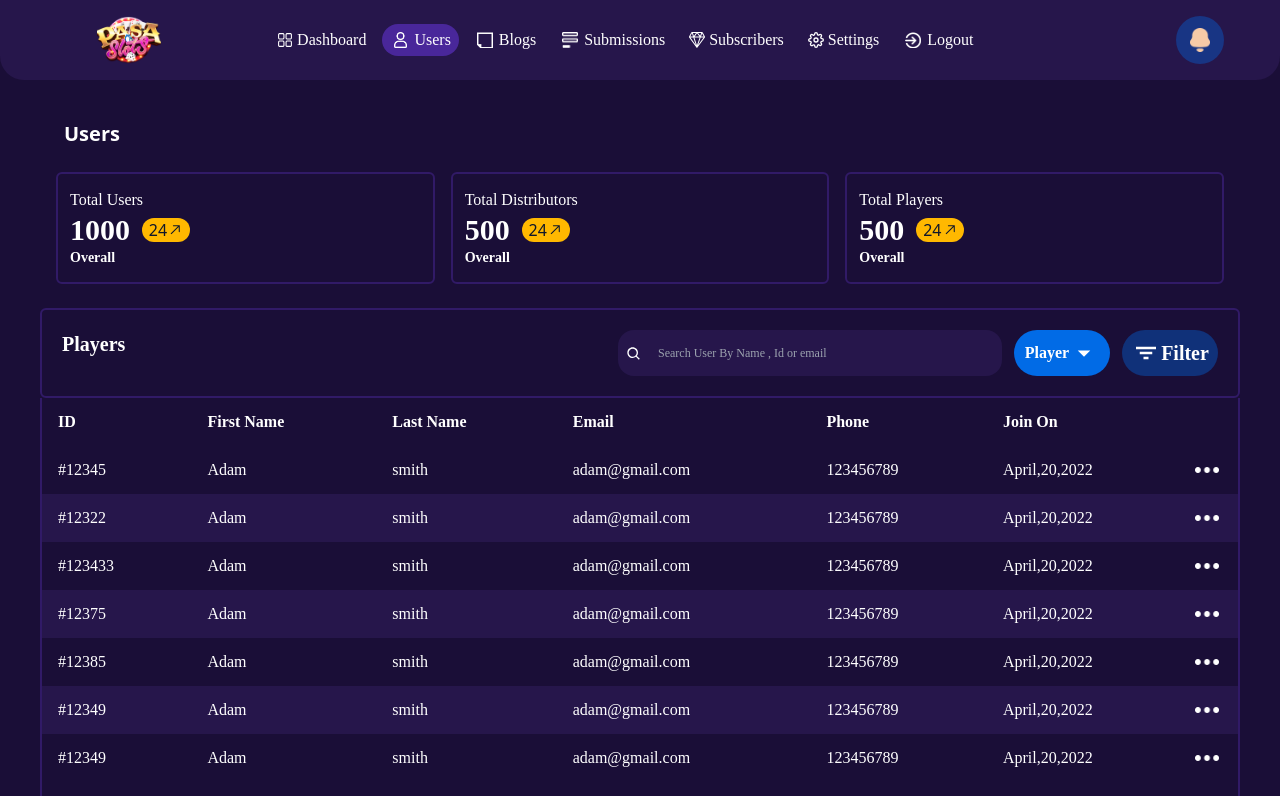
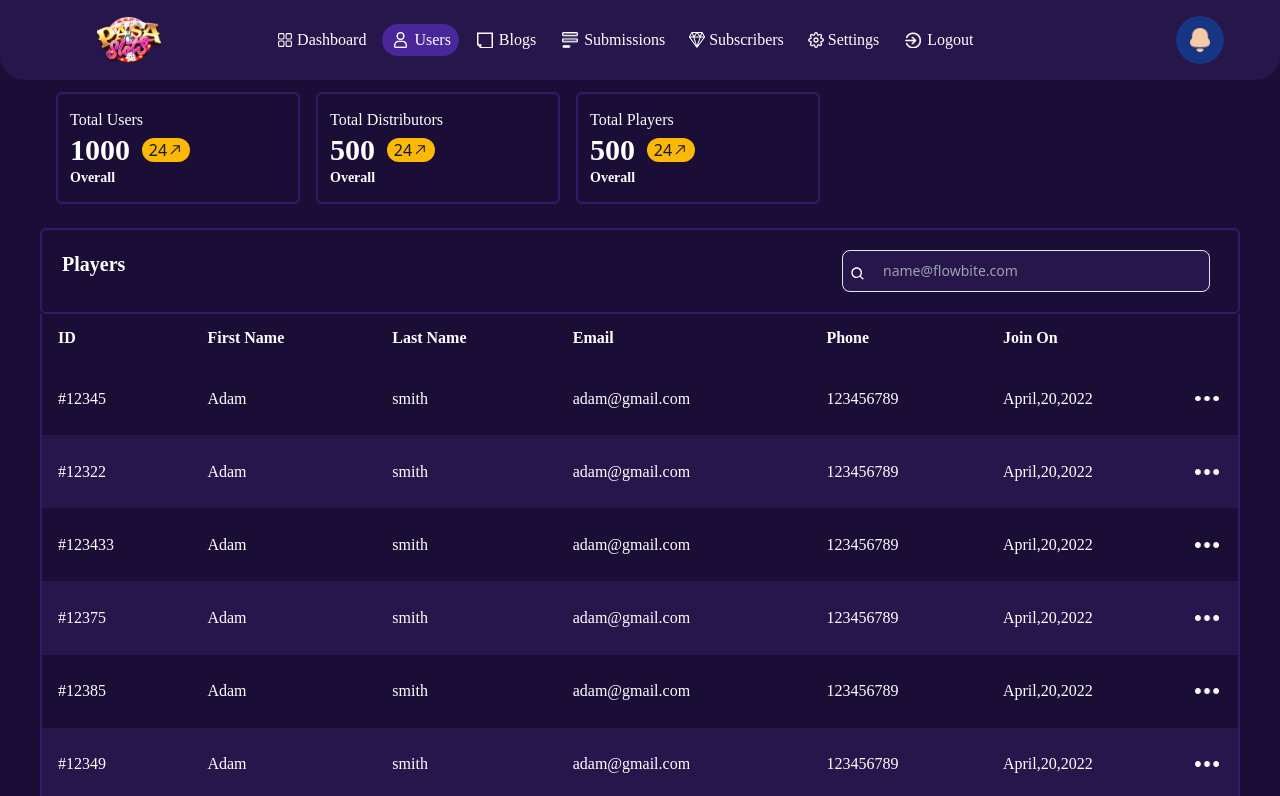
Before and after one commit to khanu6935/pasaAdmin, a React (Create React App) app: page /users in a window 1280 px wide. Shown: the top 796 px of the page. Built offline with nearby package versions, Linux system fonts and the light colour scheme.

Commit message:
further ui fixes

```diff
--- a/src/components/UserPageHeader/PageHeader.jsx
+++ b/src/components/UserPageHeader/PageHeader.jsx
@@ -16,56 +16,19 @@ const PageHeader = ({ title, placeholder, dropDown, filter }) => {
           {title}
         </h4>
       </div>
-      <div className="flex lg:flex-row flex-col gap-3 relative">
-        <button className="absolute lg:top-4 top-2 left-2">
-          <BiSearch color="white" />
-        </button>
-        <input
-          type="text"
-          placeholder={placeholder}
-          className="bg-secondry font-[Barlow] lg:w-96 w-[20rem] lg:p-1 p-2 rounded-2xl text-xs lg:pl-10 pl-8"
-        />
-        <div className="relative inline-block text-left">
-          <button
-            className="bg-[#016BE6] text-white font-bold lg:py-2 py-1 lg:px-6 px-0 lg:w-24 w-[12rem] rounded-3xl inline-flex items-center justify-center"
-            onClick={toggleMenu}
-          >
-            <span className="font-[Barlow]">{dropDown}</span>
-            <span>
-              <MdOutlineArrowDropDown size={30} />
-            </span>
+      <div className="flex lg:flex-row flex-col gap-3 relative bg-red-500 mx-2">
+        <div className="bg-secondry flex items-center w-[23rem]">
+          <button className="absolute lg:top-4 top-2 left-2">
+            <BiSearch color="white" />
           </button>
-          <div
-            className={`${
-              isOpen ? "" : "hidden"
-            } absolute z-50 right-0 mt-1 py-2 w-48 font-[Barlow] bg-secondry rounded-md shadow-xl`}
-          >
-            <a
-              href="#"
-              className="block px-4 py-2 text-textWhite font-[Barlow] hover:bg-primary"
-            >
-              Option 1
-            </a>
-            <a
-              href="#"
-              className="block px-4 py-2 text-textWhite font-[Barlow] hover:bg-primary"
-            >
-              Option 2
-            </a>
-            <a
-              href="#"
-              className="block px-4 py-2 text-textWhite font-[Barlow] hover:bg-primary"
-            >
-              Option 3
-            </a>
-          </div>
+
+          <input
+            type="text"
+            id="input-group-1"
+            class="  border  outline-0 bg-secondry text-gray-900 text-sm rounded-lg  block w-full pl-10 p-2.5   "
+            placeholder="name@flowbite.com"
+          />
         </div>
-        <button className="flex font-[Barlow] justify-center items-center bg-[#103179] lg:px-7 px-5 lg:w-[6rem] w-[12rem] py-1 rounded-3xl text-xl font-semibold text-textWhite">
-          <span>
-            <BiFilter color="white" size={30} />
-          </span>
-          {filter}
-        </button>
       </div>
     </div>
   );
--- a/src/components/header/Header.jsx
+++ b/src/components/header/Header.jsx
@@ -25,7 +25,7 @@ const Header = () => {
 
   return (
     <div
-      className={`flex justify-around h-20 bg-secondry md:px-6 px-2 lg:rounded-b-3xl rounded-none duration-500  lg:flex-nowrap flex-wrap  w-full z-50 `}
+      className={`flex justify-around h-20 bg-secondry md:px-6 px-2 lg:rounded-b-3xl rounded-none duration-500 fixed lg:flex-nowrap flex-wrap  w-full z-50 `}
     >
       <div className="flex lg:justify-center container justify-start lg:items-center items-start lg:w-[20%] w-[90%] ">
         <img
--- a/src/components/navBoxes/NavBoxes.jsx
+++ b/src/components/navBoxes/NavBoxes.jsx
@@ -4,7 +4,7 @@ import { RxArrowTopRight } from "react-icons/rx";
 const NavBoxes = ({ title, counts, ratio, duration }) => {
   return (
     <div
-      className="h-28 w-full bg-transparent rounded-md flex my-0 sm:my-6 justify-center pl-3 flex-col"
+      className="h-28 w-full max-w-[244px] bg-transparent rounded-md flex my-0 sm:my-6 justify-center pl-3 flex-col"
       style={{ border: "2px solid #311A67" }}
     >
       <p className="text-textWhite text-base font-normal font-[Barlow]">
--- a/src/index.css
+++ b/src/index.css
@@ -58,3 +58,8 @@
   min-width: 1440px;
   margin: auto;
 }
+
+table {
+  height: 0px; /*Set any facultative length value to Height (percentage value doesn't work)*/
+  min-height: 70vh;
+}
--- a/src/pages/dashboard/blogs/Blogs.jsx
+++ b/src/pages/dashboard/blogs/Blogs.jsx
@@ -21,11 +21,11 @@ function Blogs() {
     setCurrentPage(pageNumber);
   };
   return (
-    <div className="bg-primary min-h-screen flex- flex-col">
+    <div className="bg-primary min-h-screen flex flex-col">
       <div className="h-20">
         <Header />
       </div>
-      <div className="bg-primary lg:px-10 px-0 py-10">
+      <div className="bg-primary lg:px-10 h-full flex-grow px-0 py-10">
         <h3 className="text-textWhite px-6 font-semibold text-xl ">Blogs</h3>
         <div className="flex gap-4 overflow-x-scroll customClass w-full lg:px-4 px-6">
           <NavBoxes
--- a/src/pages/dashboard/homeScreen/HomePage.jsx
+++ b/src/pages/dashboard/homeScreen/HomePage.jsx
@@ -115,7 +115,7 @@ function HomePage() {
           <h3 className="text-textWhite px-5   pb-5 sm:pb-0 lg:px-0  font-semibold text-2xl  font-[Barlow]">
             Statistics
           </h3>
-          <div className="flex flex-wrap md:flex-nowrap content-class  gap-4 overflow-x-scroll lg:px-0 px-5 customClass w-full">
+          <div className="flex flex-wrap md:flex-nowrap    gap-4 overflow-x-scroll lg:px-0 px-5 customClass w-full">
             <NavBoxes
               title="Total Users"
               counts="50,002"
```
